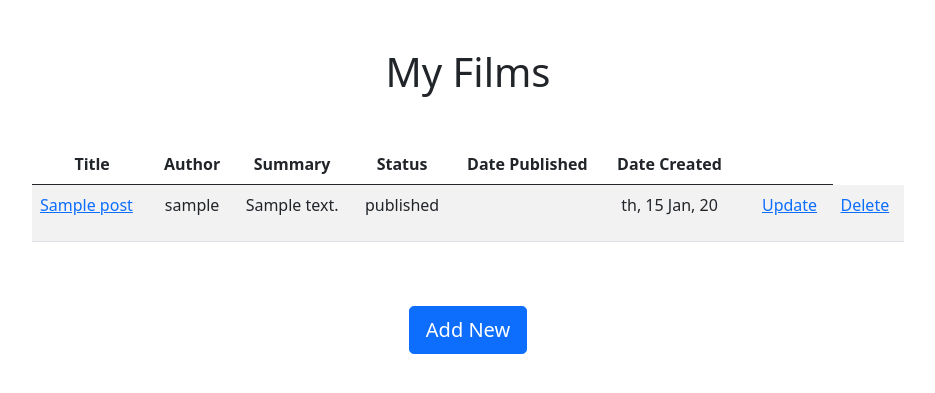
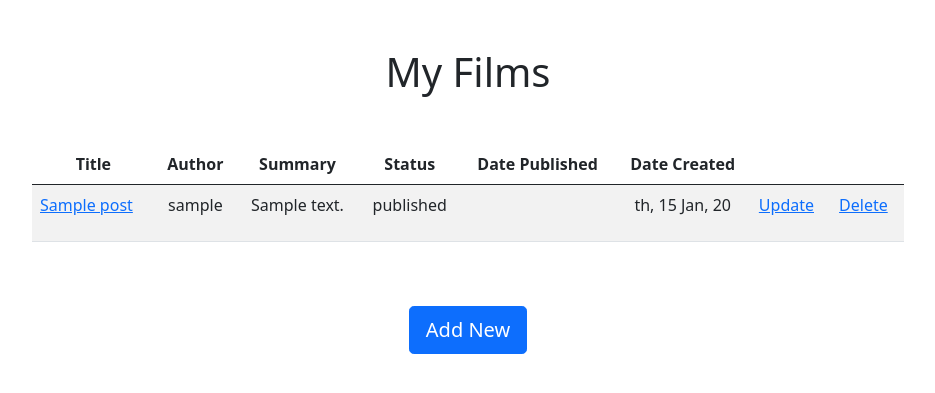
Before and after one commit to Adeola00/Zuri-Django-CRUD, a Django app: page /blog/ in a window 1280 px wide. Shown: the part 56-449 px from the top of the page, without its empty margins (172-1107 px from the left). Run offline with Django 4.2, Linux system fonts and the light colour scheme; tables that the repository leaves empty hold one stand-in row (values such as "Sample post").

Commit message:
second commit

```diff
--- a/I4G005600SL5/blog/templates/blog/post_list.html
+++ b/I4G005600SL5/blog/templates/blog/post_list.html
@@ -36,7 +36,6 @@
                     <td class="text-center">{{post.status}}</td>
                     <td class="text-center">{{post.pulish|date:"S, d M, y"}}</td>
                     <td class="text-center">{{post.created|date:"S, d M, y"}}</td>
-                    <td class="text-center">{{post.published_at|date:"D, d M, y"}}</td>
                     <td><a href="{% url 'blog:post_update' post.slug %} ">Update</a></td>
                     <td><a href="{% url 'blog:post_delete' post.slug %}">Delete</a></td>
                 </tr>
```
